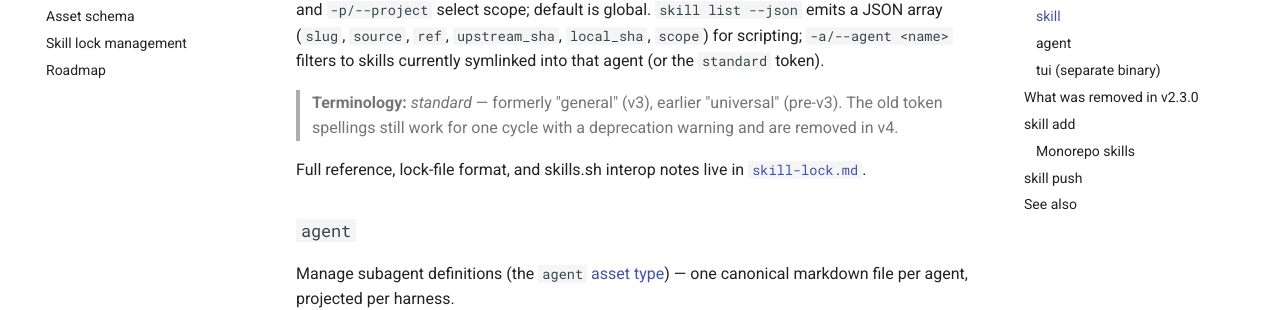
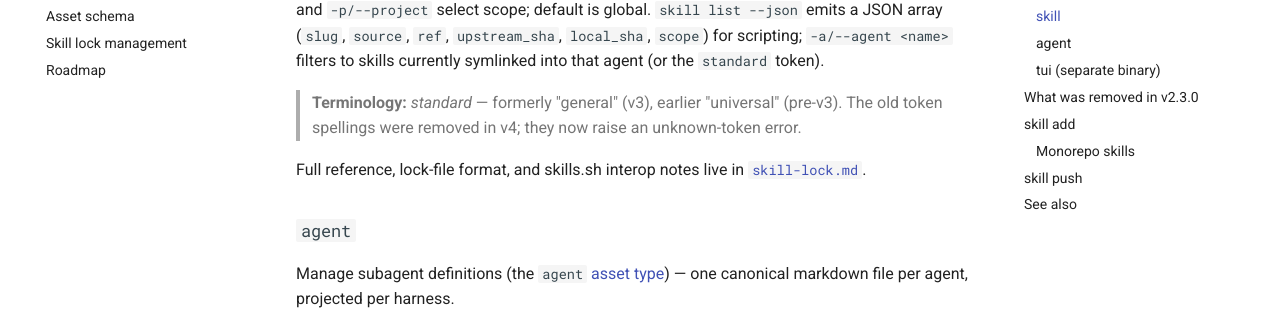
Before and after one commit to ajanderson1/agent-toolkit-cli, an MkDocs documentation site: the page built from docs/agent-toolkit/cli.md, in a window 1280 px wide and 900 px high, scrolled down 547 px. Shown: the part 167-477 px from the top of the window. Built offline with MkDocs 1.6.1 and Material for MkDocs 9.7.7, drawn with Linux system fonts in a browser that asks for light colours; comment, search, counter and statistics services are not loaded.

Commit message:
docs: mark universal/general-* token aliases as removed (#356)
Device: atlas

```diff
--- a/docs/agent-toolkit/cli.md
+++ b/docs/agent-toolkit/cli.md
@@ -19,7 +19,7 @@ agent-toolkit-cli skill remove <slug>... [-g|-p] [--force]          # alias: rm
 
 `<source>` accepts `owner/repo`, a full HTTPS URL, an SSH URL, or a local path. `-g/--global` and `-p/--project` select scope; default is global. `skill list --json` emits a JSON array (`slug`, `source`, `ref`, `upstream_sha`, `local_sha`, `scope`) for scripting; `-a/--agent <name>` filters to skills currently symlinked into that agent (or the `standard` token).
 
-> **Terminology:** *standard* — formerly "general" (v3), earlier "universal" (pre-v3). The old token spellings still work for one cycle with a deprecation warning and are removed in v4.
+> **Terminology:** *standard* — formerly "general" (v3), earlier "universal" (pre-v3). The old token spellings were removed in v4; they now raise an unknown-token error.
 
 Full reference, lock-file format, and skills.sh interop notes live in [`skill-lock.md`](skill-lock.md).
 
```
Also changed, not shown: docs/agent-toolkit/harness-matrix.md (+1 -1 lines).
